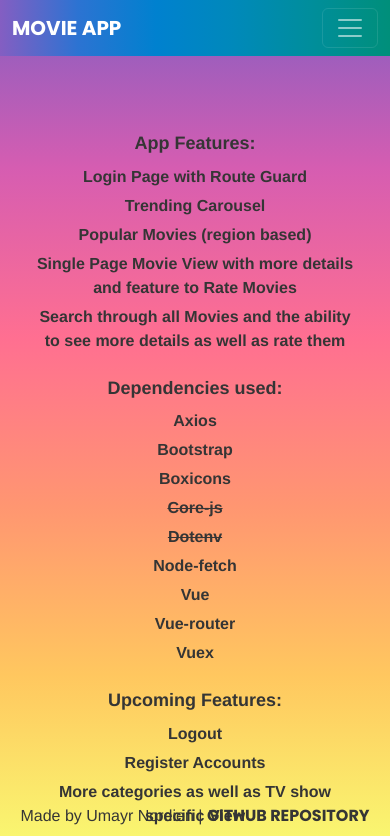
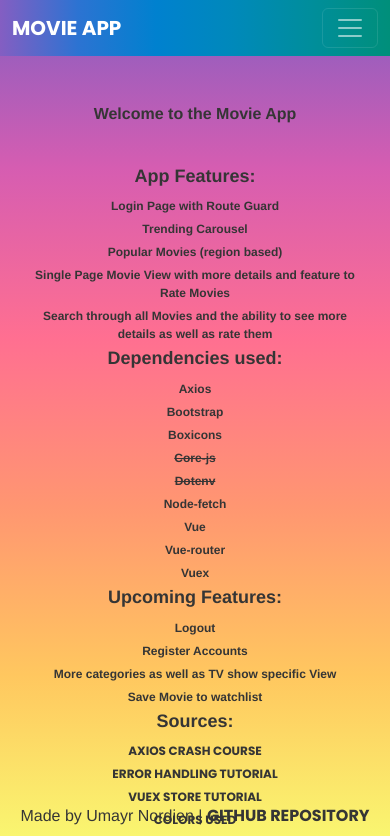
Before and after one commit to UmayrNordien/vue_movie_app, a Vue app: page /about in a window 390 px wide. Shown: the top 836 px of the page. Built offline with nearby package versions, Linux system fonts and the light colour scheme.

Commit message:
update: about view responsiveness

```diff
--- a/src/components/FooterC.vue
+++ b/src/components/FooterC.vue
@@ -14,7 +14,7 @@
 
 <style scoped>
 .footer {
-   position: fixed;
+    position: fixed;
    left: 0;
    bottom: 0;
    width: 100%;
--- a/src/components/MovieDetail.vue
+++ b/src/components/MovieDetail.vue
@@ -1,5 +1,5 @@
 <template>
-  <div>
+  <div class="bg">
     <LoginNavBar/>
     <div class="movie-details mt-5">
       <div class="movie-content">
@@ -114,6 +114,18 @@
 
 
 <style scoped>
+body {
+  margin: 0;
+  padding: 0;
+}
+
+html, body {
+  height: 100%;
+  margin: 0;
+}
+.bg{
+  background: linear-gradient(to bottom, #845EC2, #D65DB1, #FF6F91, #FF9671, #FFC75F, #F9F871);
+}
 .movie-details {
   padding: 20px;
 }
--- a/src/components/MovieList.vue
+++ b/src/components/MovieList.vue
@@ -80,7 +80,16 @@
 body{
   background-color: #F9F871;
 }
-.bg {
+body {
+  margin: 0;
+  padding: 0;
+}
+
+html, body {
+  height: 100%;
+  margin: 0;
+}
+.bg{
   background: linear-gradient(to bottom, #845EC2, #D65DB1, #FF6F91, #FF9671, #FFC75F, #F9F871);
 }
 
--- a/src/views/AboutView.vue
+++ b/src/views/AboutView.vue
@@ -71,9 +71,11 @@
   </script>
 
   <style scoped>
-  .bg{
+  .bg {
     height: 100vh;
-    background: linear-gradient(to bottom, #845EC2, #D65DB1, #FF6F91, #FF9671, #FFC75F, #F9F871);
+    margin: 0;
+    padding: 0;
+    background: linear-gradient(to bottom, #845EC2, #D65DB1, #FF6F91, #FF9671, #FFC75F, #F9F871) !important;
   }
   .about-view {
     padding: 20px;
@@ -85,7 +87,9 @@
     font-weight: bold;
     margin-bottom: 10px;
   }
-
+  .container{
+    margin-top: 10vh;
+  }
   .features-container {
     margin-top: 10vh;
     justify-content: center;
@@ -116,4 +120,25 @@
     font-size: 16px;
     margin-bottom: 5px;
   }
+
+  @media (max-width: 768px) {
+  .about-title {
+    font-size: 16px;
+    font-weight: bold;
+    margin-bottom: 0px;
+  }
+  .bg {
+    height: 100vh;
+  }
+
+  .features-container {
+    margin-top: 5vh;
+    gap: 0px;
+  }
+
+  .item {
+    font-size: 12px;
+    margin-bottom: 5px;
+  }
+}
   </style>
```
